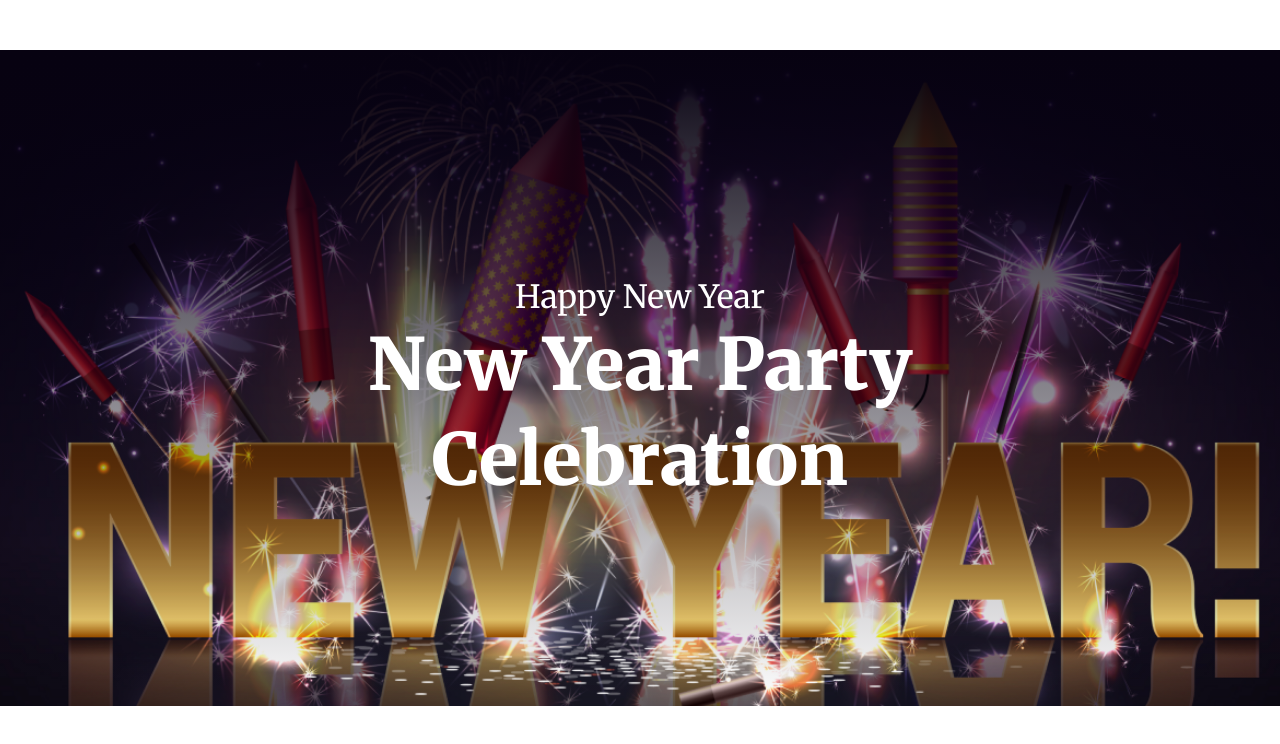
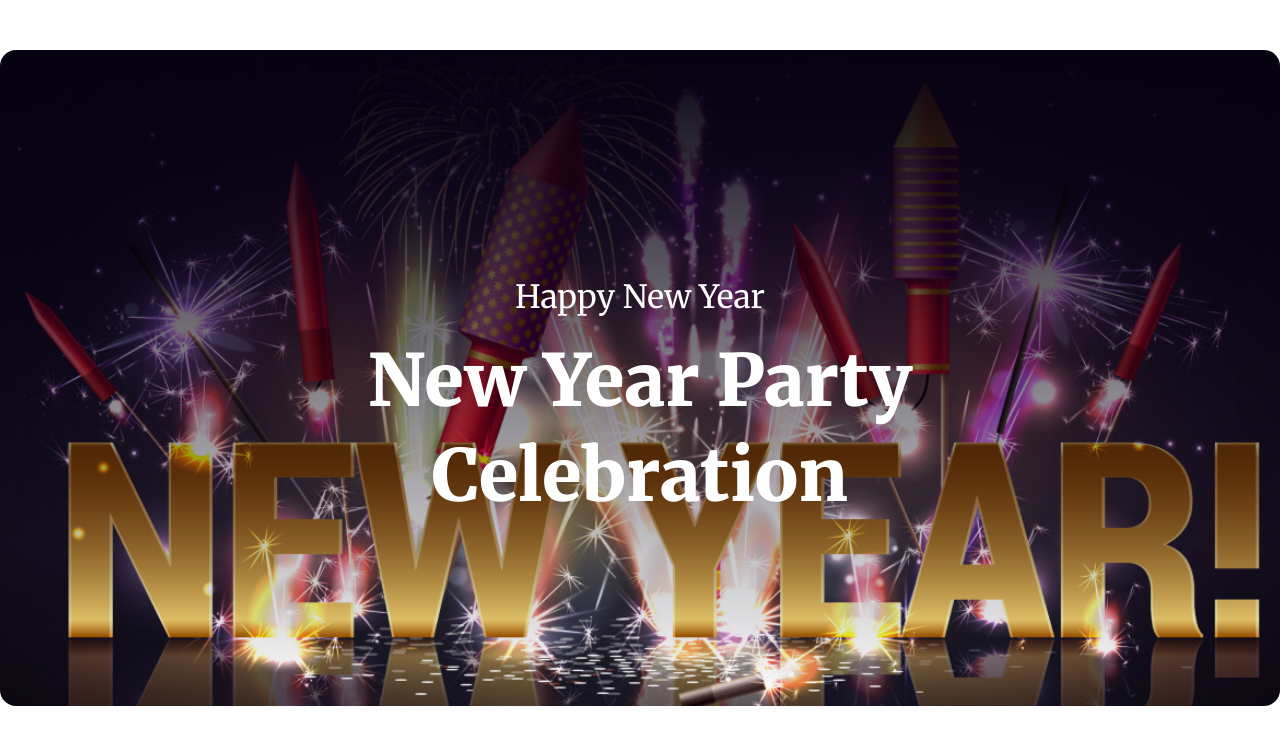
Before and after one commit to alaminkazi12/new-year-project-ass-1, a plain HTML site: page index.html in a window 1280 px wide. Drawn offline with Linux system fonts and the light colour scheme.

Commit message:
added radius to border bg

```diff
--- a/style/style.css
+++ b/style/style.css
@@ -13,6 +13,7 @@
     url("../images/Banner-image.png");
   background-position: center;
   background-size: cover;
+  border-radius: 16px;
   width: 100%;
   height: 82vh;
   max-width: 1320px;
@@ -37,4 +38,5 @@
   font-style: normal;
   font-weight: 900;
   line-height: 95px; /* 131.944% */
+  padding-top: 16px;
 }
```
